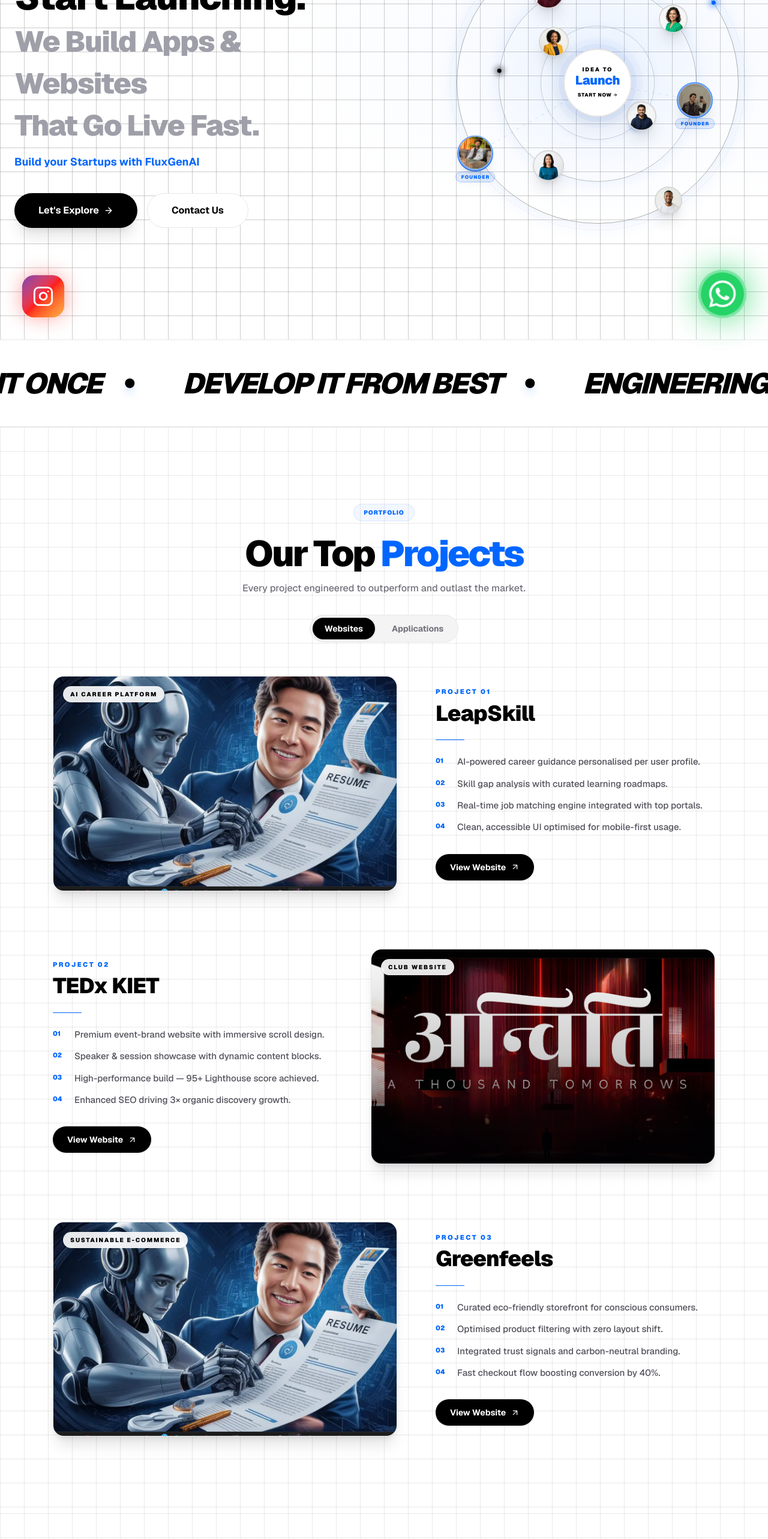
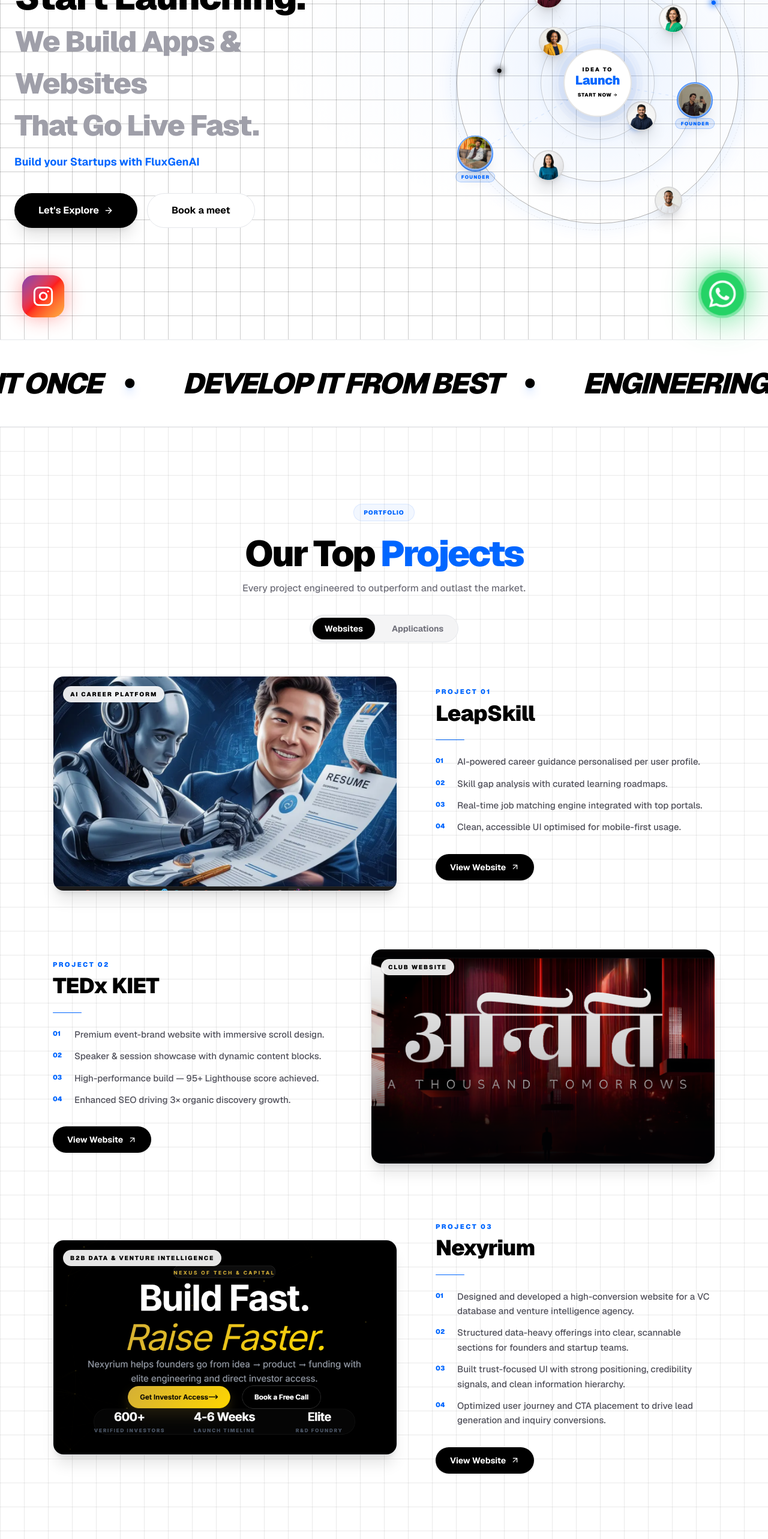
Before and after one commit to elmetador20/agencylanding, a Next.js app: page / in a window 1280 px wide. Shown: the part 234-2800 px from the top of the page at 60% size. Built offline with nearby package versions, Linux system fonts and the light colour scheme.

Commit message:
updated sections

```diff
--- a/components/Hero.tsx
+++ b/components/Hero.tsx
@@ -414,8 +414,8 @@
                   className="transition-transform duration-200 group-hover:translate-x-1"
                 />
               </Link>
-              <Link href="/contact" className="btn-secondary">
-                Contact Us
+              <Link href="https://wa.me/917651842251" className="btn-secondary">
+                Book a meet
               </Link>
             </motion.div>
           </motion.div>
--- a/components/Portfolio.tsx
+++ b/components/Portfolio.tsx
@@ -40,7 +40,7 @@
     title: 'LeapSkill',
     category: 'AI Career Platform',
     image: '/leapskill.png',
-    link: 'https://www.leapskil.com/',
+    link: 'https://leapskill.vercel.app/',
     points: [
       'AI-powered career guidance personalised per user profile.',
       'Skill gap analysis with curated learning roadmaps.',
@@ -63,17 +63,17 @@
   },
   {
     id: 3,
-    title: 'Greenfeels',
-    category: 'Sustainable E-Commerce',
-    image: '/leapskill.png',
-    link: 'https://greenfeels.in/',
+    title: 'Nexyrium',
+    category: 'B2B Data & Venture Intelligence',
+    image: '/Nexyrium.png',
+    link: 'https://www.nexyrium.in/',
     points: [
-      'Curated eco-friendly storefront for conscious consumers.',
-      'Optimised product filtering with zero layout shift.',
-      'Integrated trust signals and carbon-neutral branding.',
-      'Fast checkout flow boosting conversion by 40%.',
+      'Designed and developed a high-conversion website for a VC database and venture intelligence agency.',
+      'Structured data-heavy offerings into clear, scannable sections for founders and startup teams.',
+      'Built trust-focused UI with strong positioning, credibility signals, and clean information hierarchy.',
+      'Optimized user journey and CTA placement to drive lead generation and inquiry conversions.',
     ],
-  },
+  }
 ];
 
 // ─────────────────────────────────────────────────────────────────
@@ -106,8 +106,8 @@
       <svg viewBox="0 0 100 140" className="w-full h-full">
         <rect width="100" height="140" fill="#F0FDF4" rx="8" />
         <text x="50" y="30" textAnchor="middle" fontSize="10" fontWeight="bold" fill="#166534">Meal Plan</text>
-        {[0,1,2,3,4,5,6].map(i => (
-          <rect key={i} x={8 + i*13} y="40" width="11" height="40" rx="3" fill={i < 4 ? '#22C55E' : '#D1FAE5'} />
+        {[0, 1, 2, 3, 4, 5, 6].map(i => (
+          <rect key={i} x={8 + i * 13} y="40" width="11" height="40" rx="3" fill={i < 4 ? '#22C55E' : '#D1FAE5'} />
         ))}
         <text x="50" y="94" textAnchor="middle" fontSize="7" fill="#4B5563">Mon-Sun</text>
         <rect x="8" y="104" width="84" height="12" rx="4" fill="#BBF7D0" />
@@ -143,11 +143,11 @@
       <svg viewBox="0 0 100 140" className="w-full h-full">
         <rect width="100" height="140" fill="#EFF6FF" rx="8" />
         <text x="50" y="20" textAnchor="middle" fontSize="9" fontWeight="bold" fill="#1E40AF">My Courses</text>
-        {[0,1,2].map(i => (
+        {[0, 1, 2].map(i => (
           <g key={i} transform={`translate(0, ${i * 34})`}>
-            <rect x="8" y="26" width="84" height="28" rx="5" fill={i===0?'#3B82F6':i===1?'#6366F1':'#8B5CF6'} opacity="0.12" />
-            <rect x="14" y="30" width="20" height="20" rx="4" fill={i===0?'#3B82F6':i===1?'#6366F1':'#8B5CF6'} opacity="0.3" />
-            <rect x="38" y="32" width="48" height="5" rx="2" fill={i===0?'#1D4ED8':i===1?'#4338CA':'#6D28D9'} opacity="0.4" />
+            <rect x="8" y="26" width="84" height="28" rx="5" fill={i === 0 ? '#3B82F6' : i === 1 ? '#6366F1' : '#8B5CF6'} opacity="0.12" />
+            <rect x="14" y="30" width="20" height="20" rx="4" fill={i === 0 ? '#3B82F6' : i === 1 ? '#6366F1' : '#8B5CF6'} opacity="0.3" />
+            <rect x="38" y="32" width="48" height="5" rx="2" fill={i === 0 ? '#1D4ED8' : i === 1 ? '#4338CA' : '#6D28D9'} opacity="0.4" />
             <rect x="38" y="41" width="30" height="5" rx="2" fill="#D1D5DB" />
           </g>
         ))}
@@ -221,9 +221,9 @@
         <text x="12" y="18" fontSize="8" fontWeight="bold" fill="#065F46">Transactions</text>
         {[
           { icon: '🛒', label: 'Grocery', amt: '-₹420', color: '#EF4444' },
-          { icon: '💰', label: 'Salary',  amt: '+₹52k', color: '#10B981' },
+          { icon: '💰', label: 'Salary', amt: '+₹52k', color: '#10B981' },
           { icon: '⚡', label: 'Electric', amt: '-₹890', color: '#F59E0B' },
-          { icon: '🚕', label: 'Uber',    amt: '-₹220', color: '#EF4444' },
+          { icon: '🚕', label: 'Uber', amt: '-₹220', color: '#EF4444' },
         ].map((t, i) => (
           <g key={i} transform={`translate(0, ${i * 28})`}>
             <rect x="8" y="22" width="84" height="22" rx="5" fill="white" />
@@ -282,11 +282,11 @@
         <rect x="8" y="22" width="84" height="26" rx="6" fill="#7C3AED" opacity="0.1" />
         <text x="50" y="30" textAnchor="middle" fontSize="6" fill="#7C3AED">Skin Health Score</text>
         <text x="50" y="42" textAnchor="middle" fontSize="14" fontWeight="bold" fill="#7C3AED">92/100</text>
-        {['Hydration','UV Damage','Texture','Tone'].map((l,i)=>(
-          <g key={i} transform={`translate(0,${i*22})`}>
+        {['Hydration', 'UV Damage', 'Texture', 'Tone'].map((l, i) => (
+          <g key={i} transform={`translate(0,${i * 22})`}>
             <text x="12" y="60" fontSize="7" fill="#4B5563">{l}</text>
             <rect x="12" y="64" width="76" height="5" rx="2" fill="#EDE9FE" />
-            <rect x="12" y="64" width={[60,30,68,50][i]} height="5" rx="2" fill="#8B5CF6" />
+            <rect x="12" y="64" width={[60, 30, 68, 50][i]} height="5" rx="2" fill="#8B5CF6" />
           </g>
         ))}
       </svg>
@@ -303,8 +303,8 @@
           { msg: 'Apply neem paste ✨', left: false },
           { msg: 'Any side effects?', left: true },
           { msg: 'None — 100% natural', left: false },
-        ].map((c,i) => (
-          <g key={i} transform={`translate(0,${i*28})`}>
+        ].map((c, i) => (
+          <g key={i} transform={`translate(0,${i * 28})`}>
             <rect
               x={c.left ? 8 : 40} y={22} width={52} height={18} rx={5}
               fill={c.left ? '#D1FAE5' : '#059669'}
@@ -751,8 +751,8 @@
             {tab === 'websites'
               ? WEBSITES.map((p, i) => <WebBlock key={p.id} project={p} index={i} />)
               : APPLICATIONS.map((p, i) => (
-                  <AppBlock key={p.id} project={p} index={i} onPlay={() => setActiveVideo(p)} />
-                ))
+                <AppBlock key={p.id} project={p} index={i} onPlay={() => setActiveVideo(p)} />
+              ))
             }
           </motion.div>
         </AnimatePresence>
--- a/components/Pricing.tsx
+++ b/components/Pricing.tsx
@@ -7,7 +7,7 @@
 const WEBSITE_PLANS = [
   {
     name: 'STARTER WEBSITE',
-    price: '₹15,000',
+    price: '₹19,999',
     desc: 'Ideal for personal brands or small businesses starting online',
     features: [
       'Up to 5-7 Pages',
@@ -22,8 +22,8 @@
   },
   {
     name: 'BUSINESS WEBSITE',
-    price: '₹30,000', // Adjusted from 25k to fit between 15k and 50k
-    desc: 'Perfect for growing businesses that need a strong online presence\nPlatform - Wordpress/Shopify/Wix',
+    price: '₹34,999', // Adjusted from 25k to fit between 15k and 50k
+    desc: 'Perfect for growing businesses that need a strong online presence\nBuilt using modern full-stack frameworks',
     features: [
       'Up to 7-12 Pages',
       'Custom UI/UX Design',
@@ -38,7 +38,7 @@
   },
   {
     name: 'CUSTOM WEBSITE',
-    price: '₹50,000+', // Changed to 50k+ as requested
+    price: '₹59,999+', // Changed to 50k+ as requested
     desc: 'Ideal for brands that require advanced features, e-commerce, and high performance',
     features: [
       'High Performance Custom Design',
--- a/components/Team.tsx
+++ b/components/Team.tsx
@@ -43,25 +43,26 @@
   },
   {
     name: 'Sharique Ahmad',
-    role: 'Founder & Creative Director',
+    role: 'Founder & Product Strategy Lead',
     image: '/Sharique.jpeg',
     linkedin: 'https://www.linkedin.com/in/sharique-ahmed-118861241/',
-    tagline: "Bridging engineering and intuitive design",
-    accentWords: ["engineering", "design"],
-    badge: 'Strategy · Design · Growth',
+    tagline: "Engineering scalable products aligned with business strategy",
+    accentWords: ['strategy', 'scalable systems'],
+    badge: 'Java · Full-Stack ·  Product Strategy',
     bio: [
-      "I bridge the gap between powerful engineering and intuitive design — turning ambitious roadmaps into shipped products that users actually love.",
-      "As Creative Director & Founder, I steer product vision, brand identity, and go-to-market strategy. I ensure every pixel and every pipeline serves a purpose.",
-      "My expertise spans UI/UX design systems, client strategy, and growth architecture. I work closely with engineering to ensure what we build is both technically excellent and market-ready.",
-      "I've partnered on platforms across edtech, fintech, e-commerce, and health-tech — always with a bias toward speed, clarity, and scale.",
-    ],
+    "I architect and deliver high-performance digital products, combining deep Java expertise with modern full-stack development.",
+    "As a Strategic Product Consultant, I work directly with founders and businesses to translate ideas into structured, scalable, and revenue-focused solutions.",
+    "I lead projects end-to-end — from requirement clarity and system design to development and final delivery — ensuring every decision aligns with business objectives.",
+    "My strength lies in bridging the gap between client vision and technical execution, with a strong focus on communication, clarity, and speed.",
+    "Across industries, I build systems that are not just functional, but reliable, scalable, and built for long-term growth."
+  ],
     domains: [
-      { icon: <Layers size={14} />, label: 'UI/UX Design' },
-      { icon: <Zap size={14} />, label: 'Product Strategy' },
-      { icon: <Code2 size={14} />, label: 'Brand Identity' },
-      { icon: <Cpu size={14} />, label: 'Growth Architecture' },
-      { icon: <Shield size={14} />, label: 'Client Delivery' },
-      { icon: <GitBranch size={14} />, label: 'Go-to-market' },
+      { icon: <Layers size={14} />, label: 'Backend Development (Java)'},
+      { icon: <Zap size={14} />, label: 'Product Strategy & Consulting' },
+      { icon: <Code2 size={14} />, label: 'Full-Stack Development' },
+      { icon: <Cpu size={14} />, label: 'System Design & Scalability' },
+      { icon: <Shield size={14} />, label: 'Client Communication' },
+      { icon: <GitBranch size={14} />, label: 'End-to-End Project Delivery' },
     ],
     stats: [
       { value: '10+', label: 'Projects Built' },
@@ -69,6 +70,8 @@
       { value: '5★', label: 'Client rating' },
     ],
     contact: [
+      { icon: <Mail size={13} />, label: 'Email', href: 'mailto:ahmedsharique250@gmail.com', style: 'email' },
+      { icon: <Github size={13} />, label: 'Github', href: 'https://github.com/elmetador20', style: 'github' },
       { icon: <Linkedin size={13} />, label: 'Sharique Ahmad', href: 'https://www.linkedin.com/in/sharique-ahmed-118861241/', style: 'linkedin' },
     ],
   },
--- a/package.json
+++ b/package.json
@@ -13,6 +13,7 @@
     "@radix-ui/react-icons": "^1.3.2",
     "class-variance-authority": "^0.7.1",
     "clsx": "^2.1.1",
+    "emailjs": "^5.0.0",
     "framer-motion": "^12.38.0",
     "lucide-react": "^0.479.0",
     "next": "16.2.2",
```
Also changed, not shown: public/Nexyrium.png (added), 1 other file (tests, documents, lock files or other folders).
